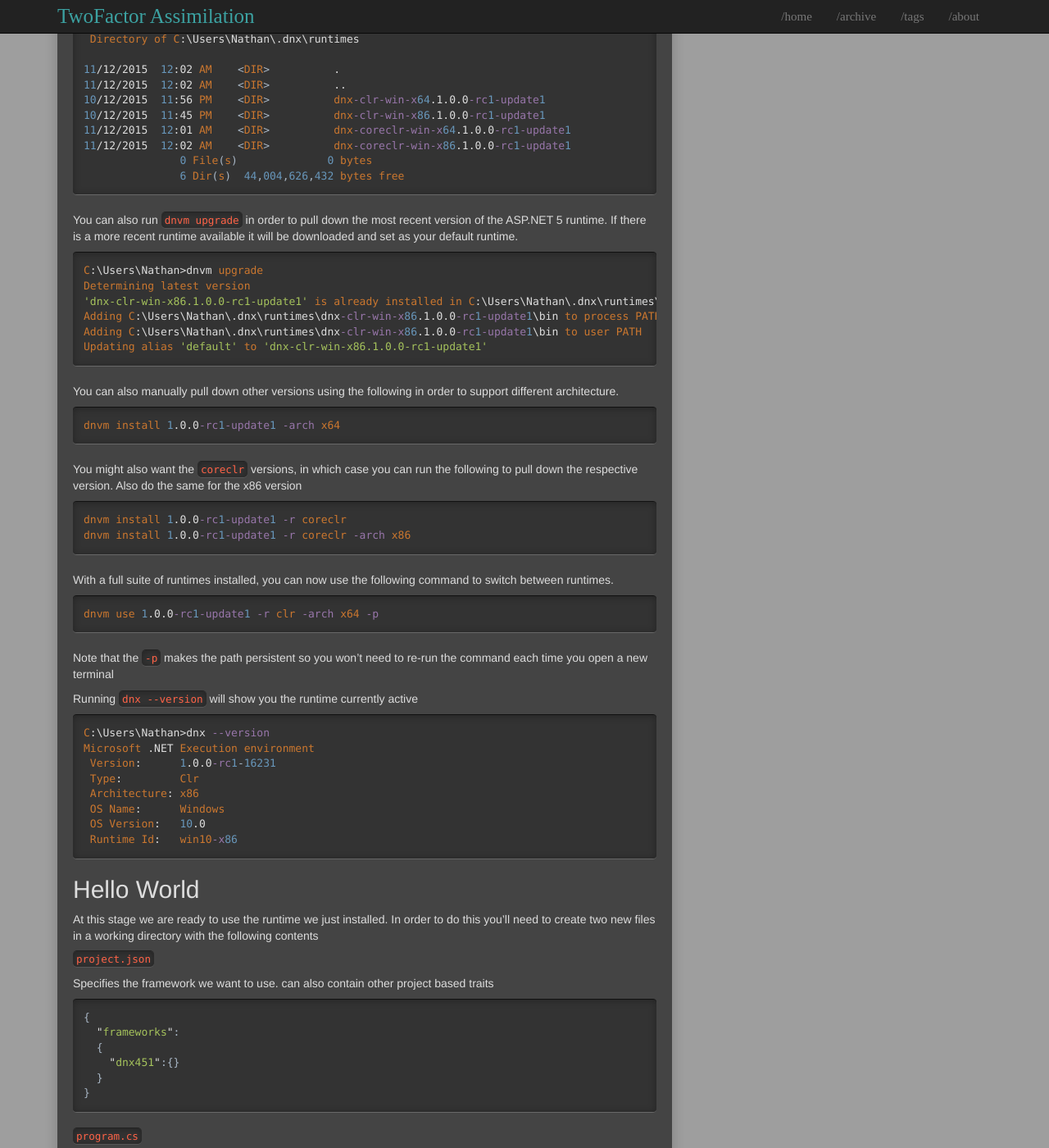
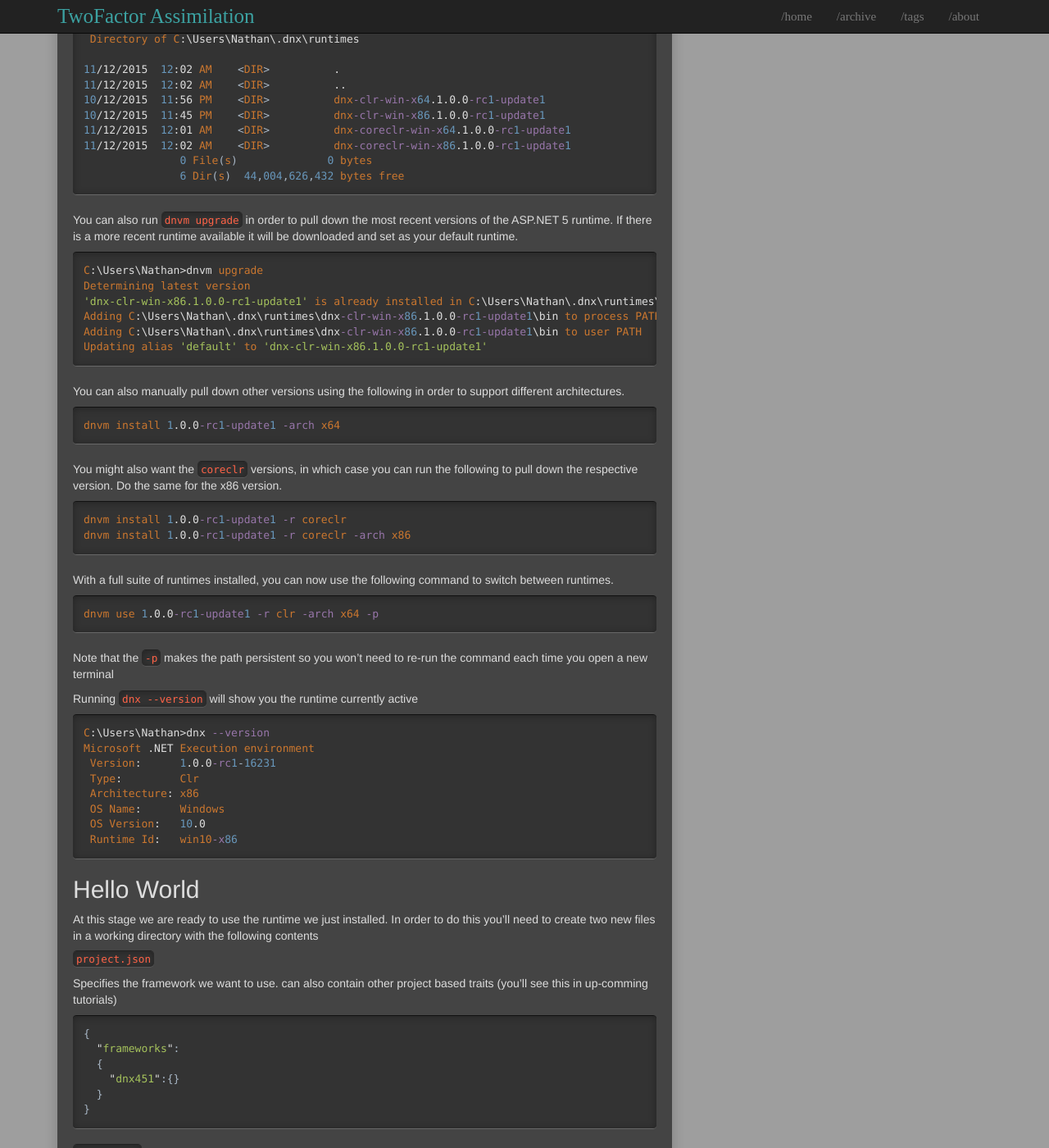
Before and after one commit to t04glovern/t04glovern.github.io.raw, a Jekyll site: the page built from _posts/2015-12-11-learning-aspnet-part-1.markdown, in a window 1280 px wide and 1400 px high, scrolled down 2081 px. Shown: the whole window at 82% size. Built offline with Jekyll 4.4.1, drawn with Linux system fonts in a browser that asks for light colours; some of the changed text lies outside the part shown.

Commit message:
Updated grammar issues on post 1/2

```diff
--- a/_posts/2015-12-11-learning-aspnet-part-1.markdown
+++ b/_posts/2015-12-11-learning-aspnet-part-1.markdown
@@ -101,7 +101,7 @@ C:\Users\Nathan>dir .dnx\runtimes
                6 Dir(s)  44,004,626,432 bytes free
 {% endhighlight bat %}
 
-You can also run `dnvm upgrade` in order to pull down the most recent version of the ASP.NET 5 runtime. If there is a more recent runtime available it will be downloaded and set as your default runtime.
+You can also run `dnvm upgrade` in order to pull down the most recent versions of the ASP.NET 5 runtime. If there is a more recent runtime available it will be downloaded and set as your default runtime.
 
 {% highlight bat %}
 C:\Users\Nathan>dnvm upgrade
@@ -112,13 +112,13 @@ Adding C:\Users\Nathan\.dnx\runtimes\dnx-clr-win-x86.1.0.0-rc1-update1\bin to us
 Updating alias 'default' to 'dnx-clr-win-x86.1.0.0-rc1-update1'
 {% endhighlight bat %}
 
-You can also manually pull down other versions using the following in order to support different architecture.
+You can also manually pull down other versions using the following in order to support different architectures.
 
 {% highlight bat %}
 dnvm install 1.0.0-rc1-update1 -arch x64
 {% endhighlight bat %}
 
-You might also want the `coreclr` versions, in which case you can run the following to pull down the respective version. Also do the same for the x86 version
+You might also want the `coreclr` versions, in which case you can run the following to pull down the respective version. Do the same for the x86 version.
 
 {% highlight bat %}
 dnvm install 1.0.0-rc1-update1 -r coreclr
@@ -152,7 +152,7 @@ At this stage we are ready to use the runtime we just installed. In order to do
 
 `project.json`
 
-Specifies the framework we want to use. can also contain other project based traits
+Specifies the framework we want to use. can also contain other project based traits (you'll see this in up-comming tutorials)
 {% highlight js %}
 {
   "frameworks":
@@ -177,7 +177,7 @@ public class Program
 }
 {% endhighlight csharp %}
 
-And that's it!. You can run your Hello World using the following syntax
+And that's it!. You can run your Hello World using the following syntax:
 
 {% highlight bat %}
 C:\Users\Nathan\OneDrive\02 - Code\15 - ASP.NET\helloWorld>dnx run program.cs
@@ -186,4 +186,4 @@ Hello World
 
 ## Summary
 
-As someone new to the .NET scene I was astounded by how simple it was to get started with ASP.NET and can't wait to get my fingers into some more difficult challenges. I would highly recommend checking out the [course](https://app.pluralsight.com/library/courses/aspdotnet-5-ef7-bootstrap-angular-web-app) I wrote this for; and even follow along with me as I make my way through the several hours worth of [FREE](https://myprodscussu1.app.vssubscriptions.visualstudio.com/Dashboard) content.
+As someone new to the .NET scene I was astounded by how simple it was to get started with ASP.NET and I can't wait to get my fingers into some more difficult challenges. I would highly recommend checking out the [course](https://app.pluralsight.com/library/courses/aspdotnet-5-ef7-bootstrap-angular-web-app) I wrote this for; and even follow along with me as I make my way through the several hours worth of [FREE](https://myprodscussu1.app.vssubscriptions.visualstudio.com/Dashboard) content.
--- a/_posts/2015-12-12-learning-aspnet--using-vscode-and-yeoman-part-2.markdown
+++ b/_posts/2015-12-12-learning-aspnet--using-vscode-and-yeoman-part-2.markdown
@@ -11,7 +11,7 @@ tags:
 
 ## Installing and Using Yeoman
 
-`ASP.NET` uses a tool called yeoman to assist in the development of applications for the web by generating the base project file structure and configurations so you can get to work quickly; rather than fiddling around with the same stuff every time you create a new project.
+`ASP.NET` uses a tool called yeoman to assist in the development of applications for the web by generating the base project file structure and configurations so you can get to work quickly; rather than fiddling around with the same things every time you need to create a new project.
 
 You can install `Yeoman` using the following command:
 
```
Also changed, not shown: other parts of _posts/2015-12-11-learning-aspnet-part-1.markdown (+2 -2 lines).
